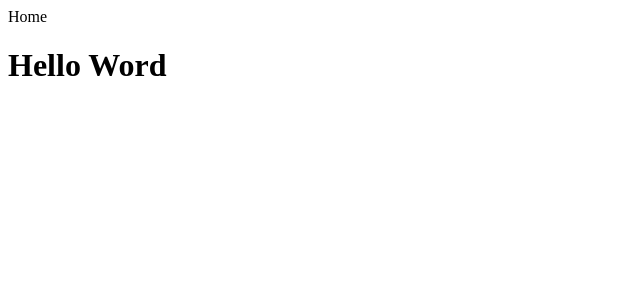
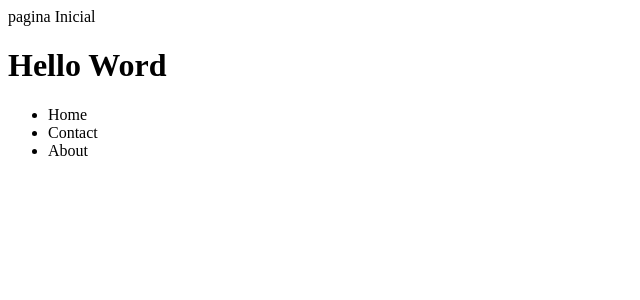
Before and after one commit to michel-amorim/React, a React (Create React App) app in the folder curso-react/: page / in a window 1280 px wide. Shown: the top 300 px of the page, without its empty margins (0-640 px from the left). Built offline with nearby package versions, Linux system fonts and the light colour scheme.

Commit message:
Conceitos de Propriedades

```diff
--- a/curso-react/src/App.tsx
+++ b/curso-react/src/App.tsx
@@ -1,11 +1,19 @@
 import React from "react";
-import Home from "./components/Home";
+import Header from "./components/Header";
+import Menu from "./components/Menu";
 
 function App() {
   return (
     <>
-      <Home />
+      <Header title="pagina Inicial" />
       <h1>Hello Word</h1>
+      <Menu>
+        <ul>
+          <li>Home</li>
+          <li>Contact</li>
+          <li>About</li>
+        </ul>
+      </Menu>
     </>
   );
 }
--- /dev/null
+++ b/curso-react/src/components/Header.tsx
@@ -0,0 +1,12 @@
+import React from "react";
+
+interface HeaderProps {
+  title: string;
+  subtitle?: string;
+}
+
+const Header: React.FC<HeaderProps> = (props) => {
+  return <header>{props.title}</header>;
+};
+
+export default Header;
--- a/curso-react/src/components/Home.tsx
+++ /dev/null
@@ -1,7 +0,0 @@
-import React from "react";
-
-const Home = () => {
-  return <header>Home</header>;
-};
-
-export default Home;
--- /dev/null
+++ b/curso-react/src/components/Menu.tsx
@@ -0,0 +1,7 @@
+import React from "react";
+
+const Menu: React.FC = (props) => {
+  return <div>{props.children}</div>;
+};
+
+export default Menu;
```
